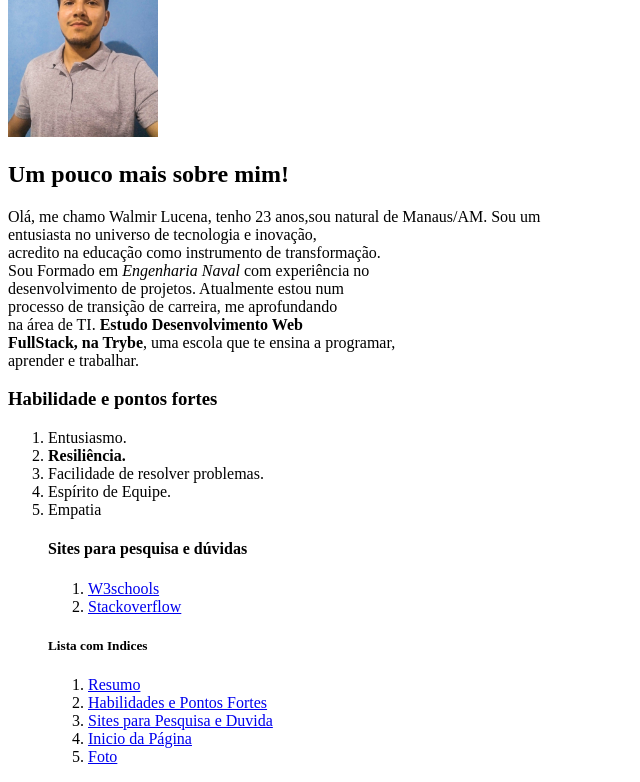
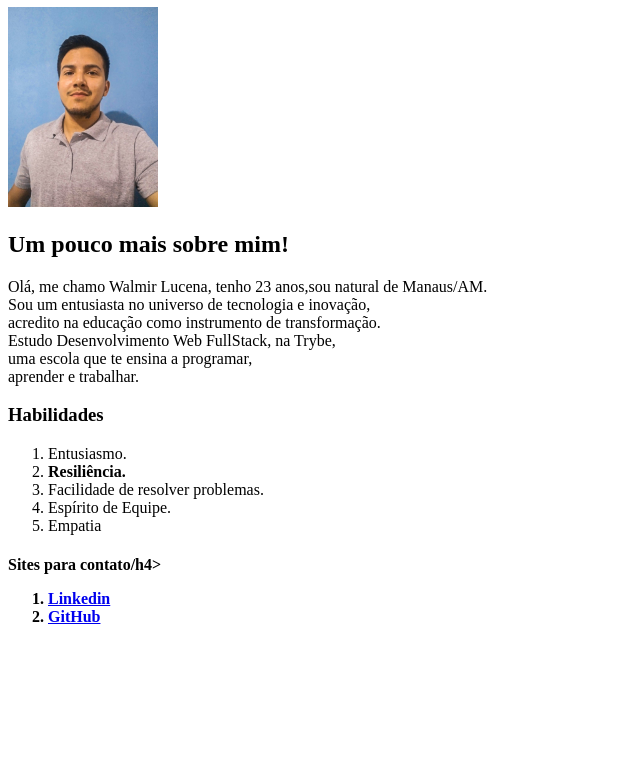
Before and after one commit to WalmirLucena/WalmirLucena.github.io, a plain HTML site: page index.html in a window 1280 px wide. Shown: the part 143-925 px from the top of the page, without its empty margins (0-640 px from the left). After the commit the page ends 800 px from the top, so only its background shows below. Drawn offline with Linux system fonts and the light colour scheme.

Commit message:
Adciona Linkedin e Github

```diff
--- a/index.html
+++ b/index.html
@@ -5,48 +5,40 @@
         <title>Portfólio Walmir</title>
     </head>
     <body>
+        <ol>
+            <li> <a href="#resumo">Resumo</a></li>
+            <li> <a href="#habili">Habilidades e Pontos Fortes</a></li>
+            <li> <a href="#sites">Sites para Pesquisa e Dúvidas</a></li>
+            </ol>
         <h1 id="home">Walmir Lucena de Jesus</h1>
         <img id="foto" src="Walmir.jpeg" alt="Entusiasta por Tecnologia" width="150px">
         <h2>Um pouco mais sobre mim!</h2>
         <p id="resumo"> Olá, me chamo Walmir Lucena,
             tenho 23 anos,sou natural
-             de Manaus/AM. Sou um <br>
+             de Manaus/AM.<br> Sou um
              entusiasta no universo de
              tecnologia e inovação,<br>
             acredito na educação como
             instrumento de transformação.<br>
-             Sou Formado em <em>Engenharia
-            Naval</em> com experiência no <br>
-             desenvolvimento de projetos.
-              Atualmente estou num <br>
-             processo de transição de
-             carreira, me aprofundando <br>
-             na área de TI. <strong>
-                Estudo Desenvolvimento Web <br>
-                 FullStack, na Trybe</strong>,
+                Estudo Desenvolvimento Web
+                 FullStack, na Trybe</strong>, <br>
                 uma escola que te ensina a programar, <br>
              aprender e trabalhar. </p>
-        <h3 id="habili">Habilidade e pontos fortes</h3>
+        <h3 id="habili">Habilidades</h3>
         <ol>
         <li>Entusiasmo.</li>
         <li><strong>Resiliência.</strong></li>
         <li>Facilidade de resolver problemas.</li>
         <li>Espírito de Equipe.</li>
         <li>Empatia</li>
-        <h4 id="sites">Sites para pesquisa e dúvidas</h4>
+        </ol>
+        <h4 id="sites">Sites para contato/h4>
         <ol>
-        <li> <a href="https://www.w3schools.com/" target="_blank">W3schools</a> </li>
-        <li> <a href="https://pt.stackoverflow.com/" target="_blank">Stackoverflow</a></li>
+        <li> <a href="https://www.linkedin.com/in/walmirlucena/ target="_blank">Linkedin</a> </li>
+        <li> <a href="https://walmirlucena.github.io/" target="_blank">GitHub</a></li>
     </ol>
-    <h5> Lista com Indices</h5>
-    <ol>
-        <li> <a href="#resumo">Resumo</a></li>
-        <li> <a href="#habili">Habilidades e Pontos Fortes</a></li>
-        <li> <a href="#sites">Sites para Pesquisa e Duvida</a></li>
-        <li> <a href="#home">Inicio da Página</a></li>
-        <li> <a href="#foto">Foto</a></li>
 
-        </ol>
+
 
         </body>
 </html>
```
